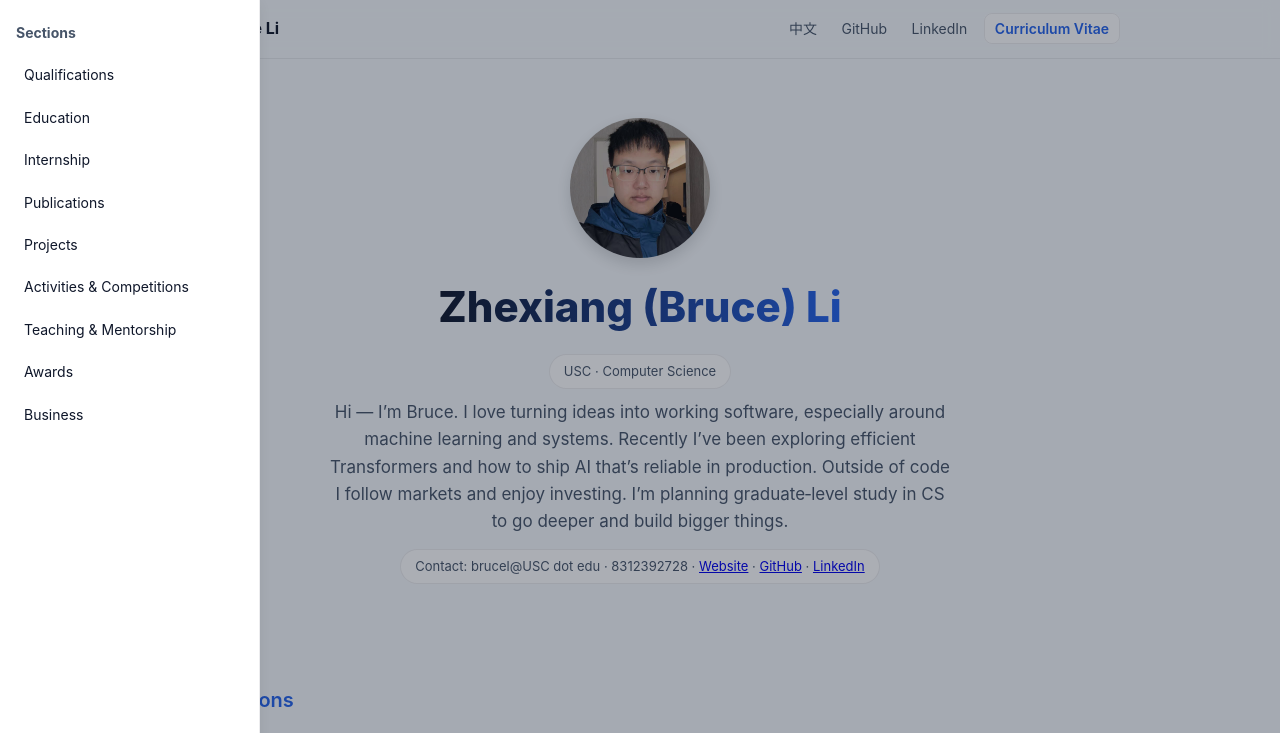
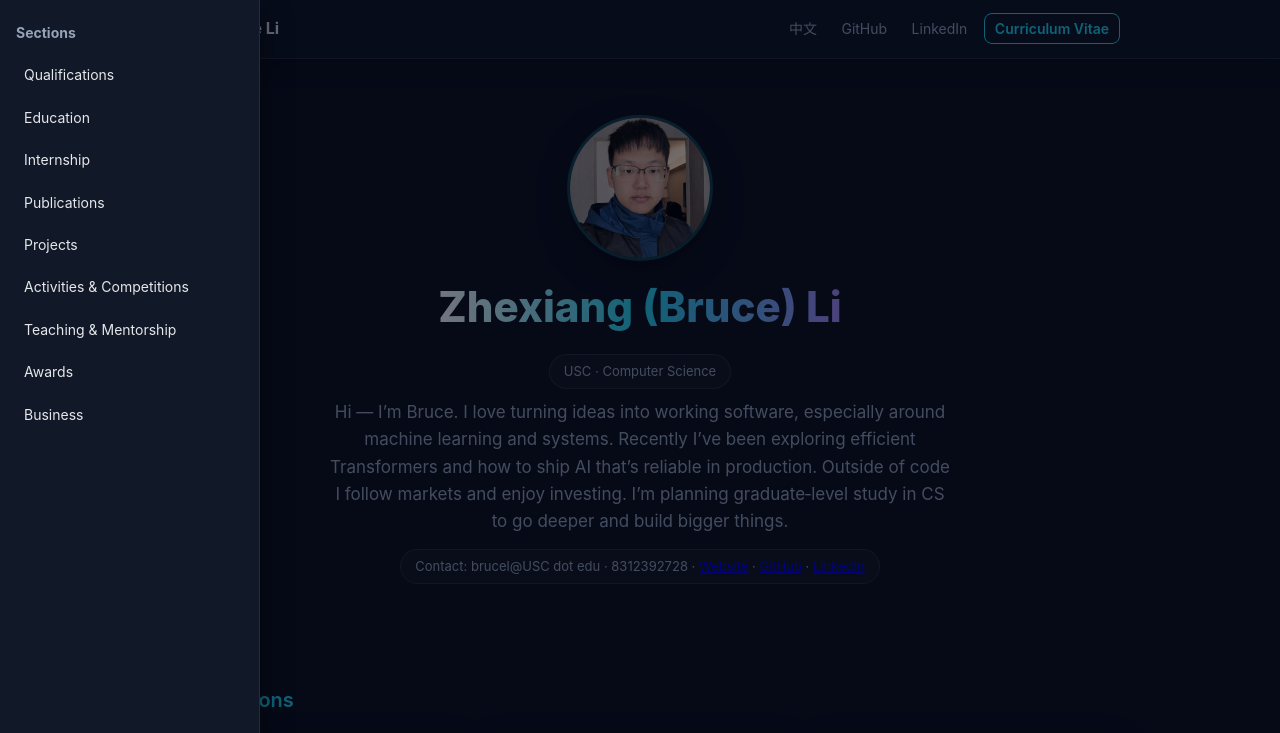
Before and after one commit to BruceLZX/BruceLZX.github.io, a plain HTML site: page index.html in a window 1280 px wide. Both pictures are taken after a click on the button "Open menu". Shown: the top 733 px of the page. Drawn offline with Linux system fonts and the light colour scheme.

Commit message:
change to black style

```diff
--- a/index.html
+++ b/index.html
@@ -6,13 +6,14 @@
   <title>Bruce Li — USC · Computer Science</title>
   <style>
     :root{
-      --accent:#2563eb;
-      --accent-2:#7c3aed;
-      --ink:#0f172a;
-      --muted:#475569;
-      --bg:#f6f9fc;
-      --stroke:rgba(15,23,42,0.08);
-      --shadow:0 4px 12px rgba(2,6,23,0.06);
+      --accent:#22d3ee;           /* cyan */
+      --accent-2:#a78bfa;         /* purple for gradients */
+      --ink:#e5e7eb;              /* primary text on dark */
+      --muted:#94a3b8;            /* secondary text */
+      --bg:#0b0f19;               /* near-black background */
+      --panel:#111827;            /* card/nav panels */
+      --stroke:rgba(148,163,184,0.14);
+      --shadow:0 10px 30px rgba(0,0,0,0.45);
       --radius:12px;
     }
     html{scroll-behavior:smooth}
@@ -25,35 +26,36 @@
       line-height:1.6;
       display:flex;flex-direction:column;min-height:100vh;padding-top:58px
     }
-    header.nav{position:fixed;top:0;left:0;width:100%;z-index:1000;background:rgba(246,249,252,.85);backdrop-filter:blur(8px);-webkit-backdrop-filter:blur(8px);border-bottom:1px solid var(--stroke)}
+    header.nav{position:fixed;top:0;left:0;width:100%;z-index:1000;background:rgba(17,24,39,.6);backdrop-filter:blur(10px);-webkit-backdrop-filter:blur(10px);border-bottom:1px solid var(--stroke);box-shadow:0 8px 20px rgba(0,0,0,.35)}
     .nav .bar{display:flex;align-items:center;justify-content:space-between;max-width:1000px;margin:0 auto;padding:14px 20px}
     .logo{font-weight:700}
-    .links a{margin-left:20px;color:var(--muted);text-decoration:none;font-size:14px}
+    .links a{margin-left:20px;color:var(--muted);text-decoration:none;font-size:14px;transition:color .2s ease}
     .links a:hover{color:var(--accent)}
     /* Hamburger + drawer */
     .burger{display:inline-flex;align-items:center;justify-content:center;width:36px;height:30px;border:1px solid var(--stroke);border-radius:8px;background:#fff;cursor:pointer;margin-right:10px}
     .burger span{display:block;width:18px;height:2px;background:var(--ink);position:relative}
     .burger span:before,.burger span:after{content:"";position:absolute;left:0;width:18px;height:2px;background:var(--ink)}
     .burger span:before{top:-6px}.burger span:after{top:6px}
-    .overlay{position:fixed;inset:0;background:rgba(15,23,42,0.35);opacity:0;pointer-events:none;transition:opacity .2s ease;z-index:1050}
+    .overlay{position:fixed;inset:0;background:rgba(2,6,23,0.55);opacity:0;pointer-events:none;transition:opacity .2s ease;z-index:1050}
     .overlay.open{opacity:1;pointer-events:auto}
-    .drawer{position:fixed;top:0;left:-260px;width:260px;height:100%;background:#fff;border-right:1px solid var(--stroke);box-shadow:var(--shadow);padding:16px;z-index:1100;transition:left .25s ease}
+    .drawer{position:fixed;top:0;left:-260px;width:260px;height:100%;background:var(--panel);border-right:1px solid var(--stroke);box-shadow:var(--shadow);padding:16px;z-index:1100;transition:left .25s ease}
     .drawer.open{left:0}
     .drawer h3{margin:6px 0 10px;font-size:14px;color:var(--muted)}
     .drawer a{display:block;padding:10px 8px;border-radius:8px;color:var(--ink);text-decoration:none;font-size:14px}
-    .drawer a:hover{background:rgba(37,99,235,0.08);color:var(--accent)}
+    .drawer a:hover{background:rgba(34,211,238,0.10);color:var(--accent)}
     body.no-scroll{overflow:hidden}
 
     .hero{padding:60px 20px;display:flex;flex-direction:column;align-items:center;text-align:center}
-    .hero img{width:140px;height:140px;border-radius:50%;object-fit:cover;box-shadow:0 6px 16px rgba(0,0,0,0.15);margin-bottom:16px}
-    .pill{margin-top:8px;margin-bottom:10px;display:inline-block;padding:6px 14px;border-radius:999px;border:1px solid var(--stroke);background:#fff;font-size:13px;color:var(--muted)}
-    .headline{font-size:42px;font-weight:800;line-height:1.2;margin:8px 0 14px;background:linear-gradient(90deg,var(--ink),var(--accent));-webkit-background-clip:text;-webkit-text-fill-color:transparent}
+    .hero img{width:140px;height:140px;border-radius:50%;object-fit:cover;box-shadow:0 0 0 3px rgba(34,211,238,0.25),0 12px 30px rgba(0,0,0,0.6);margin-bottom:16px}
+    .pill{margin-top:8px;margin-bottom:10px;display:inline-block;padding:6px 14px;border-radius:999px;border:1px solid var(--stroke);background:rgba(255,255,255,0.03);font-size:13px;color:var(--muted)}
+    .headline{font-size:42px;font-weight:800;line-height:1.2;margin:8px 0 14px;background:linear-gradient(90deg,#fff,var(--accent),var(--accent-2));-webkit-background-clip:text;-webkit-text-fill-color:transparent}
     .sub{font-size:17px;color:var(--muted);max-width:620px;margin:0 auto}
 
     section{max-width:1000px;margin:40px auto;padding:0 20px;scroll-margin-top:86px}
     h2{font-size:20px;font-weight:600;color:var(--accent);margin-bottom:20px}
-    .grid{display:grid;grid-template-columns:repeat(auto-fit,minmax(280px,1fr));gap:18px}
-    .tile{background:#fff;border:1px solid var(--stroke);border-radius:var(--radius);padding:16px;box-shadow:var(--shadow)}
+    .grid{display:grid;grid-template-columns:repeat(auto-fit,minmax(300px,1fr));gap:18px}
+    .tile{background:var(--panel);border:1px solid var(--stroke);border-radius:var(--radius);padding:16px;box-shadow:var(--shadow);transition:transform .18s ease, box-shadow .18s ease}
+    .tile:hover{transform:translateY(-2px);box-shadow:0 16px 40px rgba(0,0,0,0.55)}
     .tile strong{display:block;margin-bottom:6px;font-weight:600}
     .meta{color:var(--muted);font-size:14px;margin-bottom:6px}
     .tile ul{margin:8px 0 0 0;padding-left:22px;list-style:disc outside}
@@ -68,7 +70,7 @@
 
     /* Education list (clean cards) */
     .edu-list{display:flex;flex-direction:column;gap:12px}
-    .edu-item{display:flex;align-items:flex-start;justify-content:space-between;gap:16px;background:#fff;border:1px solid var(--stroke);border-radius:var(--radius);padding:16px 18px;box-shadow:var(--shadow)}
+    .edu-item{display:flex;align-items:flex-start;justify-content:space-between;gap:16px;background:var(--panel);border:1px solid var(--stroke);border-radius:var(--radius);padding:16px 18px;box-shadow:var(--shadow)}
     .edu-left strong{font-weight:700;font-size:17px;display:block;margin-bottom:4px}
     .edu-meta{color:var(--muted);font-size:14px}
     .edu-when{color:var(--muted);font-size:14px;white-space:nowrap;min-width:160px;text-align:right}
@@ -93,7 +95,7 @@
         <a href="index-zh.html" title="中文">中文</a>
         <a href="https://github.com/BruceLZX" target="_blank" rel="noopener">GitHub</a>
         <a href="https://www.linkedin.com/in/zhexiang-li-4a41b0237/" target="_blank" rel="noopener">LinkedIn</a>
-        <a id="cv-link" href="cv.html" style="margin-left:12px;padding:6px 10px;border:1px solid var(--stroke);border-radius:8px;background:#fff;color:var(--accent);font-weight:600">Curriculum Vitae</a>
+        <a id="cv-link" href="cv.html" style="margin-left:12px;padding:6px 10px;border:1px solid var(--accent);border-radius:8px;background:transparent;color:var(--accent);font-weight:600">Curriculum Vitae</a>
       </div>
     </div>
   </header>
```
Also changed, not shown: index-zh.html (+10 -9 lines).
